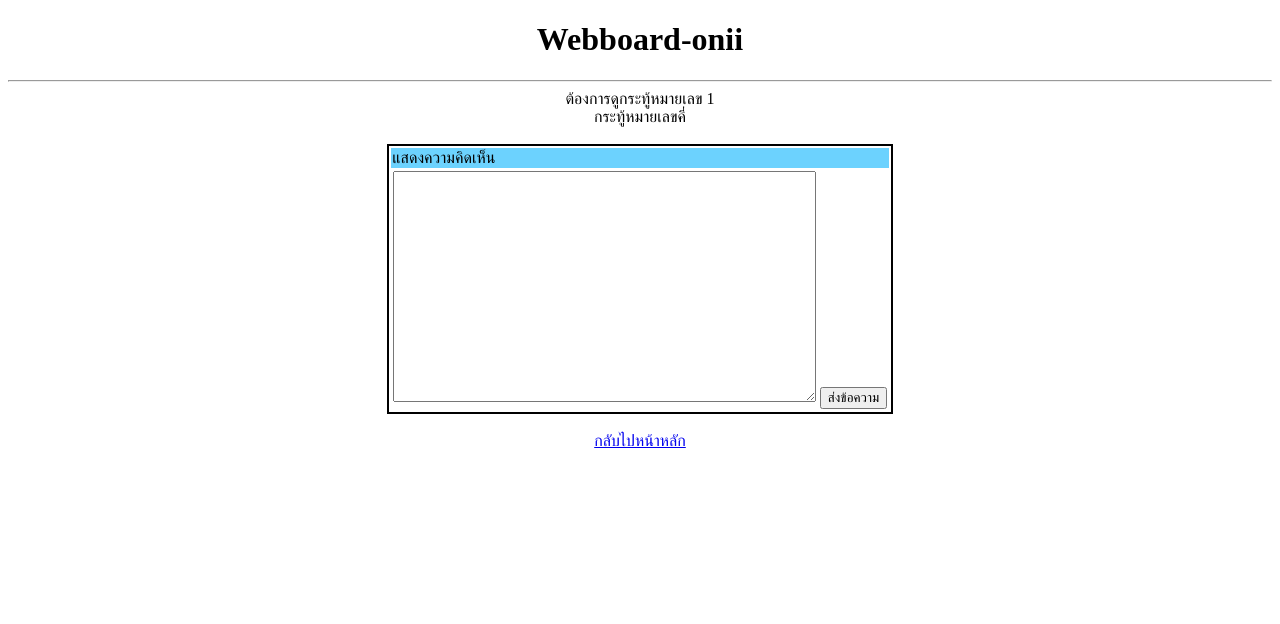
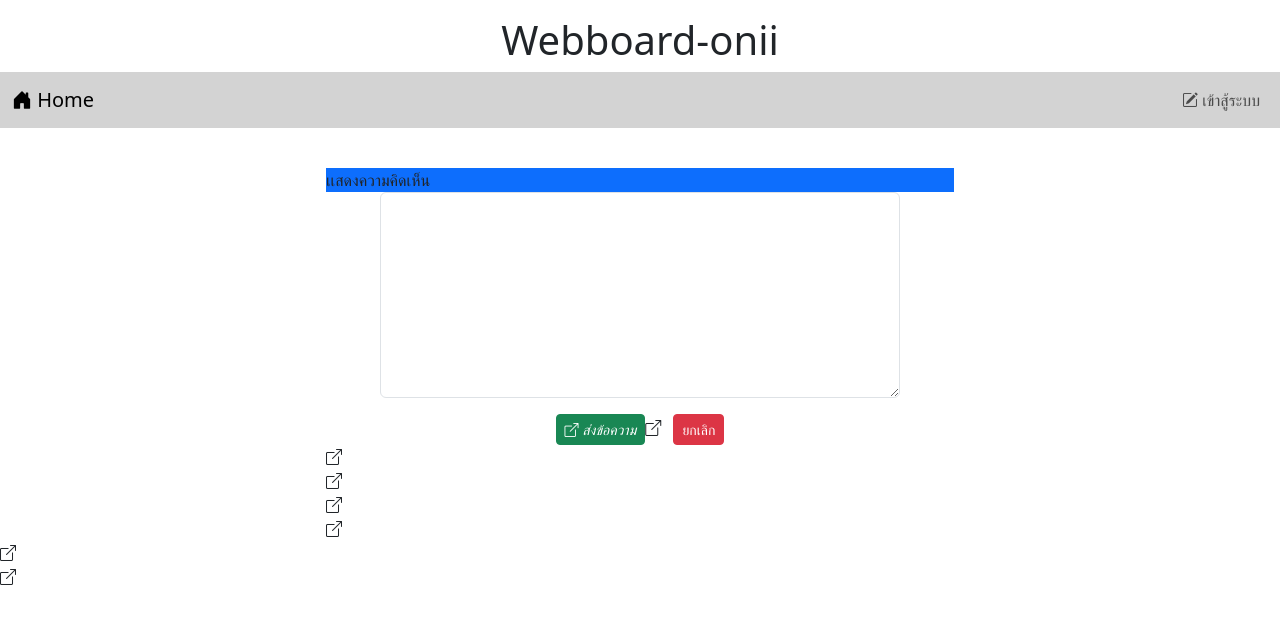
Before and after one commit to s6603052413094/Webboard-001, a PHP site: page /post.php?id=1 in a window 1280 px wide. Shown: the top 624 px of the page. Run offline with PHP 8.4, Linux system fonts and the light colour scheme.

Commit message:
08/03/2567
08/03/2567

```diff
--- a/post.php
+++ b/post.php
@@ -3,39 +3,43 @@
 <head>
     <meta charset="UTF-8">
     <meta name="viewport" content="width=device-width, initial-scale=1.0">
-    <title>Document</title>
+    <link href="https://cdn.jsdelivr.net/npm/bootstrap@5.3.0-alpha1/dist/css/bootstrap.min.css" rel="stylesheet" integrity="sha384-GLhlTQ8iRABdZLl6O3oVMWSktQOp6b7In1Zl3/Jr59b6EGGoI1aFkw7cmDA6j6gD" crossorigin="anonymous">
+    <script src="https://cdn.jsdelivr.net/npm/bootstrap@5.3.0-alpha1/dist/js/bootstrap.bundle.min.js" integrity="sha384-w76AqPfDkMBDXo30jS1Sgez6pr3x5MlQ1ZAGC+nuZB+EYdgRZgiwxhTBTkF7CXvN" crossorigin="anonymous"></script>
+    <link rel="stylesheet" href="https://cdn.jsdelivr.net/npm/bootstrap-icons@1.10.3/font/bootstrap-icons.css">
+    <title>verify_post</title>
 </head>
 <body>
-    <h1 style="text-align: center;">Webboard-onii</h1>
-    <hr>
-    <div style="text-align: center;">
-         ต้องการดูกระทู้หมายเลข <?php echo $_GET['id'] ?> <br>
-         <?php
-            $n = $_GET['id'];
-
-            if(($n%2)==0){
-                echo "กระทู้หมายเลขคู่";
-            } else {
-                echo "กระทู้หมายเลขคี่";
-            }
-
-         ?>
+<div class="containar-lg">
+    <h1 style="text-align: center;" class="mt-3">Webboard-onii</h1>
+    <?php include "nav.php" ?>
+    <div class="row mt-4">
+        <div class="col-lg-3 col-md-2 col-sm-1 "></div>
+        <div class="col-lg-6 col-md-8 col-sm-10 ">
+            <div class="card-header border-success mt-3">
+            <div class="card-header bg-primary txt-white">เเสดงความคิดเห็น</div>
+            <div class="card-body">
+                <form action="post_save.php method="post">
+                    <input type="hidden" name="post_id"
+                    value="<?= $_GET['id'];?>">
+                    <div class="row mb-3 justify-content-center">
+                        <div class="col-lg-10">
+                            <textarea name="comment" rows="8"
+                            class="form-control"required></textarea>
+                        </div>
+                    </div>
+            <div class="row">
+                <div class="col-lg-12 d-flex justify-content-center">
+                        <button type="submit" class="btn btn-success btn-sm text-white">
+                            <i class="bi bi-box-arrow-up-right"</i> ส่งข้อความ
+                        </button>
+                        <button type="reset" class="btn btn-danger btn-sm ms-2">
+                            <i class"bi bi-x-square></i> ยกเลิก</button>
+                </div>
+            </div>
+        </form>
+     </div>
     </div>
-    <br>
-    <table style="border: 2px solid black; width:40%;" align="center">
-        <tr>
-            <td style="background-color: #6cd2fe;">แสดงความคิดเห็น</td>
-        </tr>
-        <tr>
-            <td align="center">
-                <textarea cols="50" rows="15"></textarea>
-                <input type="submit" value="ส่งข้อความ">
-            </td>
-        </tr>
-    </table>
-    <br>
-    <div style="text-align: center;">
-        <a href="index.php">กลับไปหน้าหลัก</a>
     </div>
-</body>
-</html>
+    <div class="coi-lg-3 col-md-2 col-sm-1"></div>
+</div>
+</div>
--- a/register_save.php
+++ b/register_save.php
@@ -8,7 +8,7 @@ if (isset($_POST['login'])){
     $gender=$_POST['gender'];
     $email=$_POST['email'];
 
-    $conn = new PDO("mysql:host=localhost;dbname=app66;charset=utf8", "root", "");
+    $conn = new PDO("mysql:host=localhost;dbname=webboard;charset=utf8", "root", "");
 
             $sql ="INSERT INTO user (login, password, name, gender,email,role)
             VALUES ('$login','$passwd','$name','$gender','$email','m')";
```
Also changed, not shown: index.php (+2 -55 lines), post.save.php (added, +12 -0 lines).
